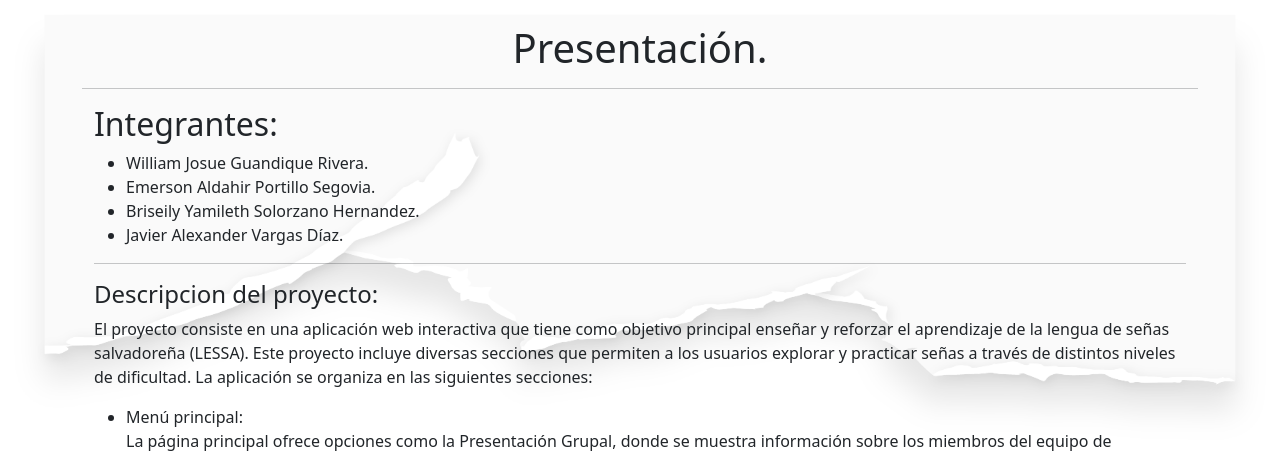
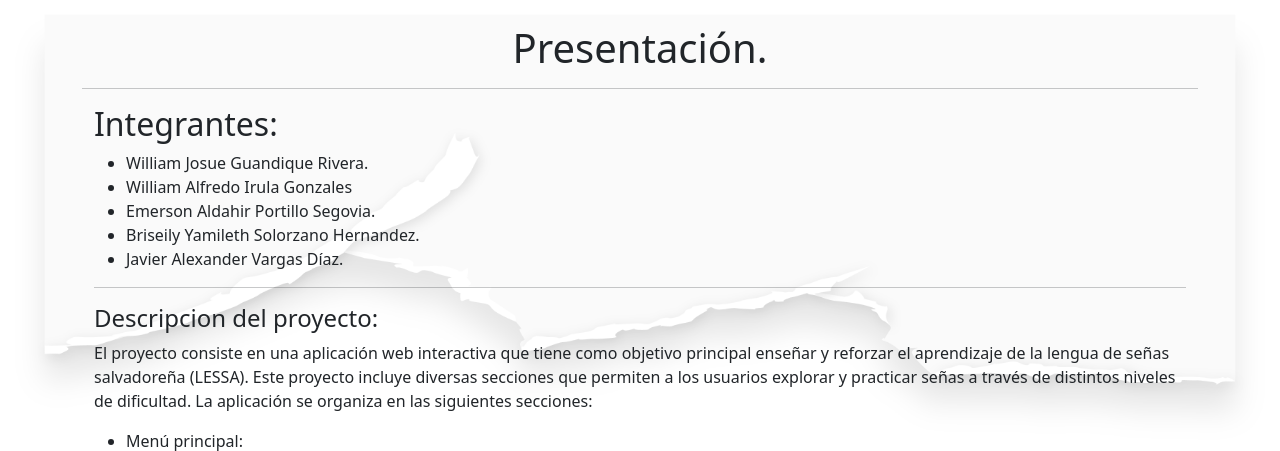
Before and after one commit to BriseilySolorzano/ProyectoFinal, a Flask app: page /grupo in a window 1280 px wide. Shown: the top 451 px of the page. Run offline with Flask 3, Linux system fonts and the light colour scheme.

Commit message:
integrantes

```diff
--- a/templates/grupo.html
+++ b/templates/grupo.html
@@ -29,6 +29,7 @@
             <h2>Integrantes:</h2>
             <ul>
                 <li>William Josue Guandique Rivera.</li>
+                <li>William Alfredo Irula Gonzales</li>
                 <li>Emerson Aldahir Portillo Segovia.</li>
                 <li>Briseily Yamileth Solorzano Hernandez.</li>
                 <li>Javier Alexander Vargas Díaz.</li>
```
